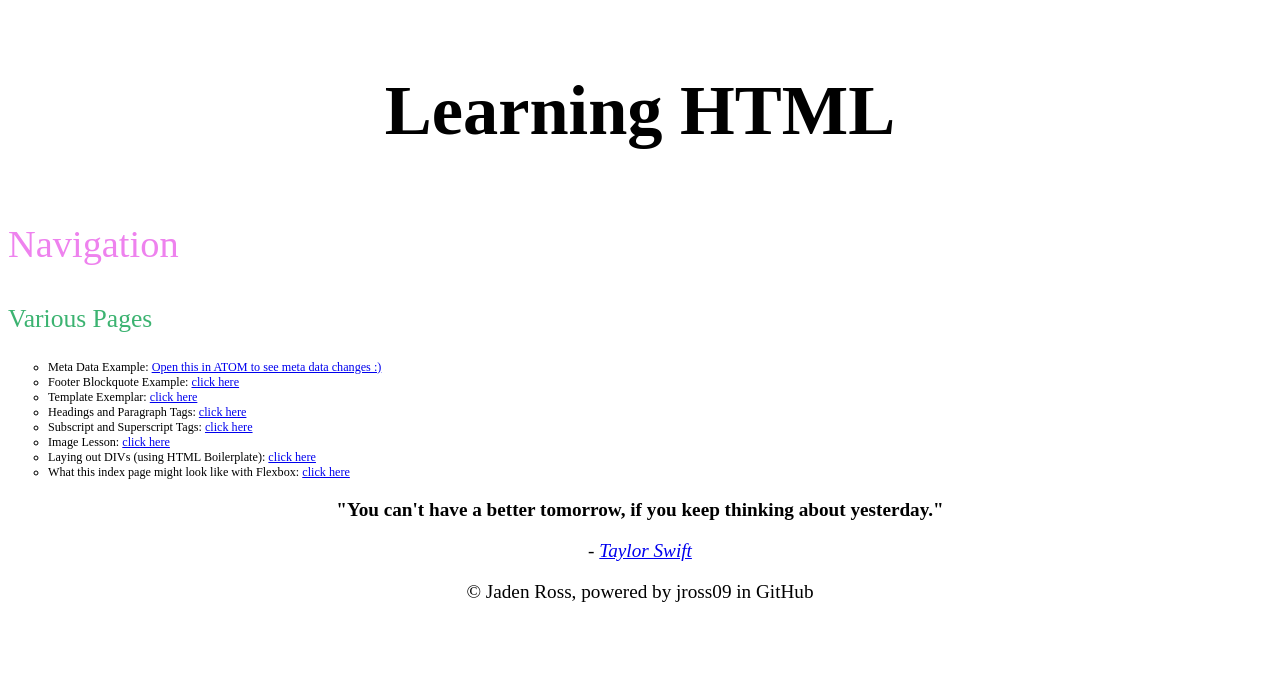
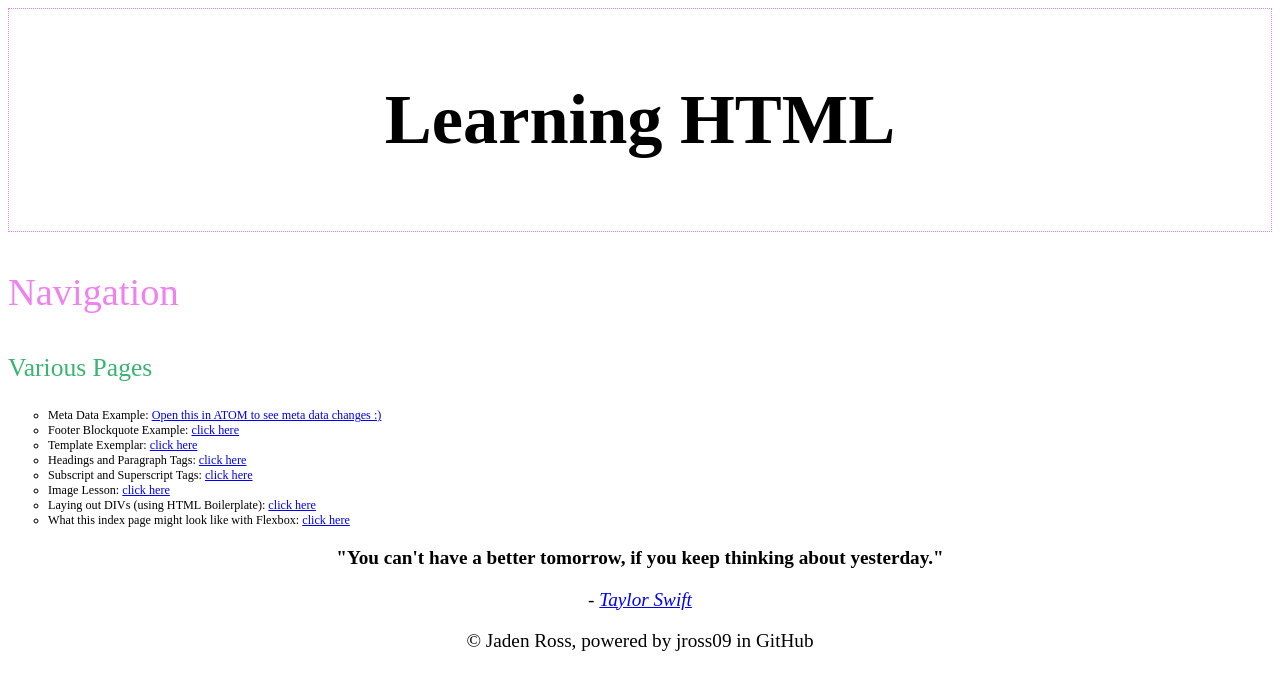
Before and after one commit to jross09/Learning-HTML, a plain HTML site: page index.html in a window 1280 px wide. Drawn offline with Linux system fonts and the light colour scheme.

Commit message:
Update index.html

```diff
--- a/index.html
+++ b/index.html
@@ -23,12 +23,16 @@
         <!-- meta http-equiv="content-type" content="text/html; charset=UTF-8" -->
         <!-- Already specified in the charset above-->
 
+        <style>
+            div {border: thin dotted violet}
+        </style>
+
         <noscript>Running JavaScript is not necessary in this HTML Page ... FYI: your Feature to execute is turned off</noscript>
 
     </head>
 
     <body>
-        <header><h1 style="font-size:5.5vw;"><p style="text-align:center">Learning HTML</p></h1></header>
+        <header><div><h1 style="font-size:5.5vw;"><p style="text-align:center">Learning HTML</p></h1></div></header>
         <nav>
             <header style="font-size:3vw"><p style="color:Violet">Navigation</header></p>
             <section>
```
